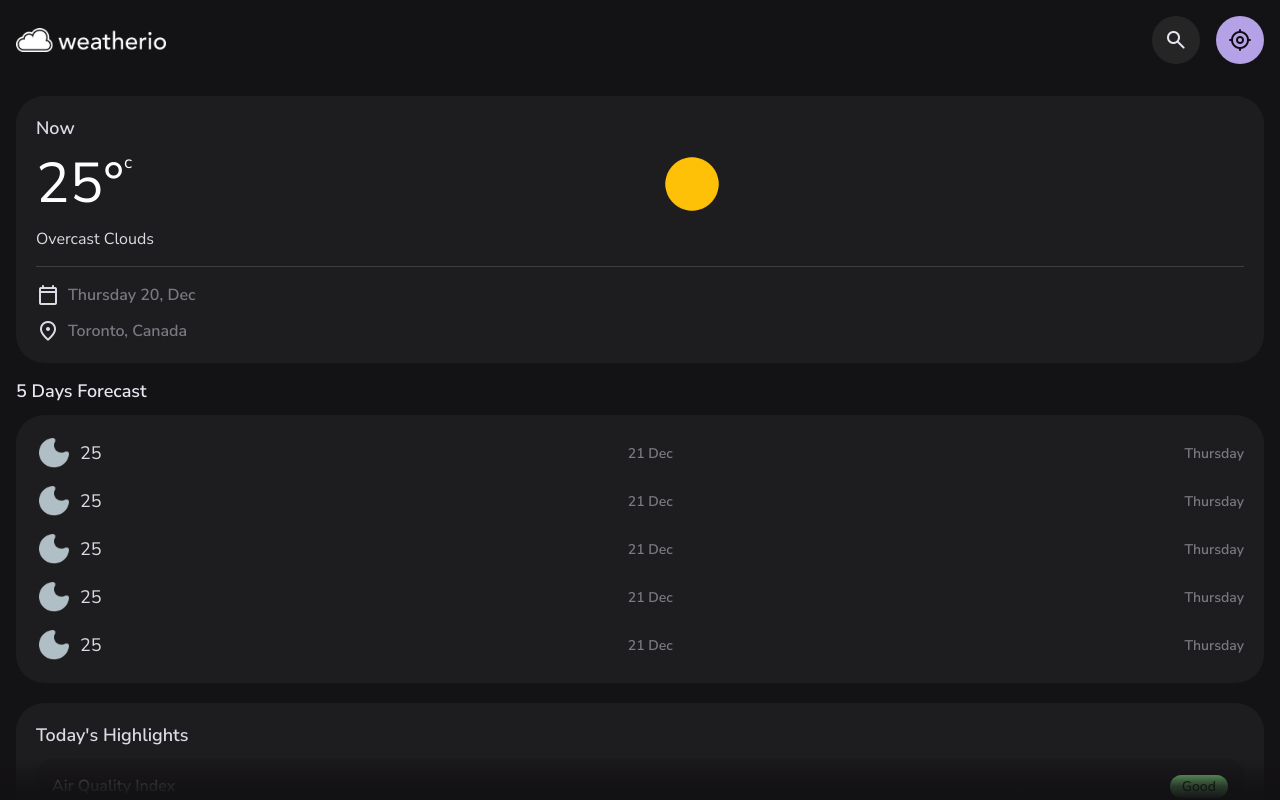
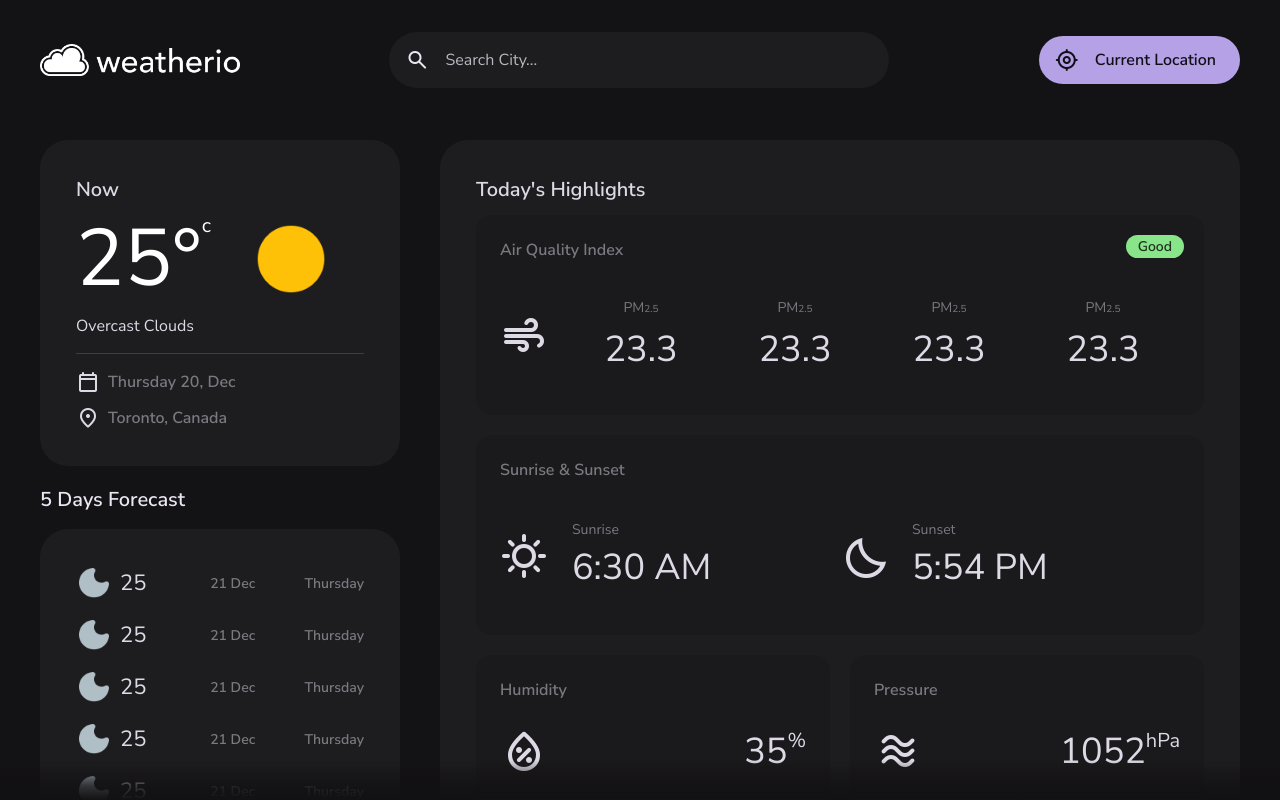
Before and after one commit to JashanjotP/Weather-App, a plain HTML site: page index.html in a window 1280 px wide. Drawn offline with nearby package versions, Linux system fonts and the light colour scheme.

Commit message:
Added the responsive design

```diff
--- a/index.html
+++ b/index.html
@@ -25,7 +25,7 @@
             <div class="search-view" data-search-view>
                 <div class="search-wrapper">
                     <input type="search" name="search" placeholder="Search City..." autocomplete="off" class="search-field" data-search-field>
-                    <span class="m-icon">search</span>
+                    <span class="m-icon leading-icon">search</span>
                     <button class="icon-btn leading-icon has-state" aria-label="close search" data-search-toggler>
                         <span class="m-icon">arrow_back</span>
                     </button>
--- a/style.css
+++ b/style.css
@@ -106,7 +106,7 @@ sup{
 }
 
  sup{
-  font-size: 1.75rem;
+  font-size: 2rem;
 }
 
 sub{
@@ -718,3 +718,269 @@ article.container::before{
 .error-content .btn-primary{
   margin-block-start: 20px;
 }
+
+@media (min-width: 768px){
+  .container{
+    padding: 24px;
+  }
+  .title-1{
+    --title-1: 2.4rem;
+  }
+  .section > .title-2{
+    margin-block-end: 16px;
+  }
+
+  .card-lg{
+    padding: 24px;
+  }
+
+  .card-sm{
+    padding: 20px;
+    display: grid;
+    grid-template-rows: min-content 1fr;
+  }
+
+  .badge{
+    top: 20px;
+    right: 20px;
+  }
+
+  .header-actions{
+    gap: 24px;
+  }
+
+  .header .btn-primary{
+    padding-inline: 16px 24px;
+  }
+
+  .header .btn-primary .span{
+    display: block;
+  }
+
+  .search-view{
+    clip-path: circle(3% at calc(100% - 273px) 6%);
+  }
+
+  main{
+    height: calc(100vh - 96px);
+    height: calc(100svh - 96px);
+  }
+
+  article.container{
+    padding-block-start: 0;
+    grid-template-columns: 280px minmax(0, 1fr);
+    align-items: flex-start;
+    gap: 24px;
+  }
+
+  .content-left{
+    position: sticky;
+    top: 0;
+  }
+
+  .section:not(:last-child){
+    margin-block: 20px;
+  }
+
+  .forecast-card .card-item:not(:last-child) {
+    margin-block-end: 16px;
+  }
+
+  .highlight-list{
+    grid-template-columns: 1fr 1fr;
+  }
+
+  .highlight-card:nth-child(-n+2) {
+    grid-column: span 2;
+    height: 160px;
+  }
+
+  .highlight-card:nth-child(n+3){
+    height: 120px;
+  }
+
+  .highlights .m-icon{
+    font-size: 3.6rem;
+  }
+
+  .highlight-card.one .card-item{
+    width: 25%;
+    flex-direction: column-reverse;
+    gap: 8px;
+  }
+
+  .slider-container{
+    margin-inline: 0 -24px;
+    border-bottom-left-radius: var(--radius-16);
+    border-top-left-radius: var(--radius-16);
+  }
+
+  .slider-list::before {
+    display: none;
+  }
+
+  .slider-list::after{
+    min-width: 12px;
+  }
+
+  .hourly-forecast .card-sm{
+    padding: 16px;
+  }
+}
+
+@media (min-width: 1200px) {
+
+  :root {
+    --heading: 8rem;
+    --title-2: 2rem;
+
+  }
+
+  .container{
+    padding: 40px;
+  }
+
+  .card-lg{
+    padding: 36px;
+  }
+
+  .card-sm{
+    padding: 24px;
+  }
+
+  .title-1{
+    --title-1: 3.6rem;
+  }
+
+  .highlight-card.two .card-items{
+    column-gap: 24px;
+  }
+
+  .header .icon-btn{
+    display: none;
+  }
+
+  .logo img{
+    width: 200px;
+  }
+
+  .header{
+    position: relative;
+    height: 120px;
+    z-index: 4px;
+  }
+
+  .header .container{
+    padding-block: 0;
+    height: 100%;
+  }
+
+  .search-view,
+  .search-view.active{
+    all: unset;
+    display: block;
+    position: relative;
+    width: 500px;
+    animation: none;
+  }
+
+  .search-wrapper{
+    border-block-end: none;
+  }
+
+  .search-wrapper > .m-icon{
+    display: block;
+  }
+
+  .search-field,
+  .search-view .view-list{
+    background-color: var(--surface);
+  }
+
+  .search-field{
+    height: 56px;
+    border-radius: var(--radius-28);
+  }
+
+  .search-result,
+  .search-view:not(:focus-within) .search-result{
+    display: none;
+  }
+
+  .search-view:focus-within .search-result.active{
+    display: block;
+  }
+
+  .search-view:has(.search-result.active):focus-within .search-field{
+    border-bottom-left-radius: 0;
+    border-bottom-right-radius: 0;
+  }
+
+  .search-view .view-list{
+    position: absolute;
+    top: 100%;
+    left: 0;
+    width: 100%;
+    max-height: 360px;
+    border-radius: 0 0 var(--radius-28) var(--radius-28);
+    border-block-start: 1px solid var(--outline);
+    overflow-y: auto;
+    overflow-y: overlay;
+  }
+
+  .search-view .view-list:empty{
+    min-height: 120px;
+  }
+
+  .search-view .view-list::-webkit-scrollbar-button{
+    height: 20px;
+  }
+
+  .search-view:is(:hover, :has(.view-list):hover){
+    filter: drop-shadow(var(--shadow-1));
+  }
+
+  .search-view:is(:focus-within, :has(.view-list):focus-within){
+    filter: drop-shadow(var(--shadow-2));
+  }
+
+  main{
+    height: calc(100vh - 120px);
+    height: calc(100svh - 120px);
+  }
+
+  article.container{
+    grid-template-columns: 360px minmax(0, 1fr);
+    gap: 40px;
+  }
+
+  .current-weather .weather-icon {
+    width: 80px;
+  }
+
+  .forecast-card .title-2 {
+    --title-2: 2.2rem;
+  }
+
+  .highlight-card:nth-child(-n+2){
+    height: 200px;
+  }
+
+  .highlight-card:nth-child(n+3){
+    height: 150px;
+  }
+
+  .highlight-card .m-icon {
+    font-size: 4.8rem;
+  }
+
+  .slider-list{
+    gap: 16px;
+  }
+}
+
+@media (min-width: 1400px) {
+  .highlight-list{
+    grid-template-columns: repeat(4, 1fr);
+  }
+}
```
